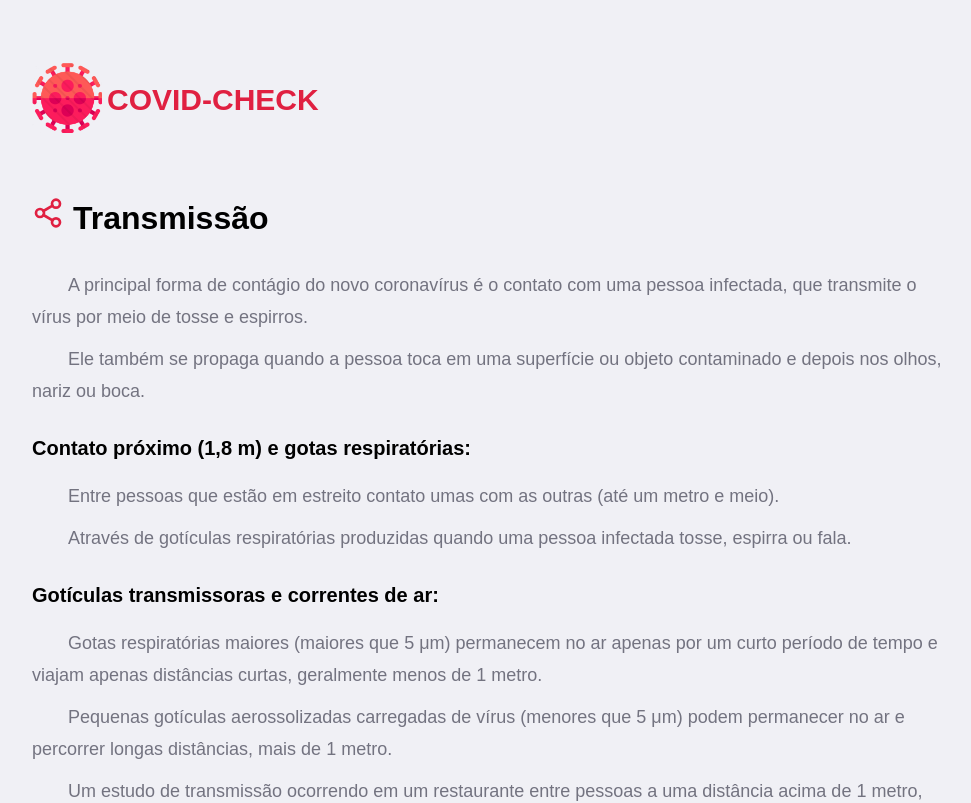
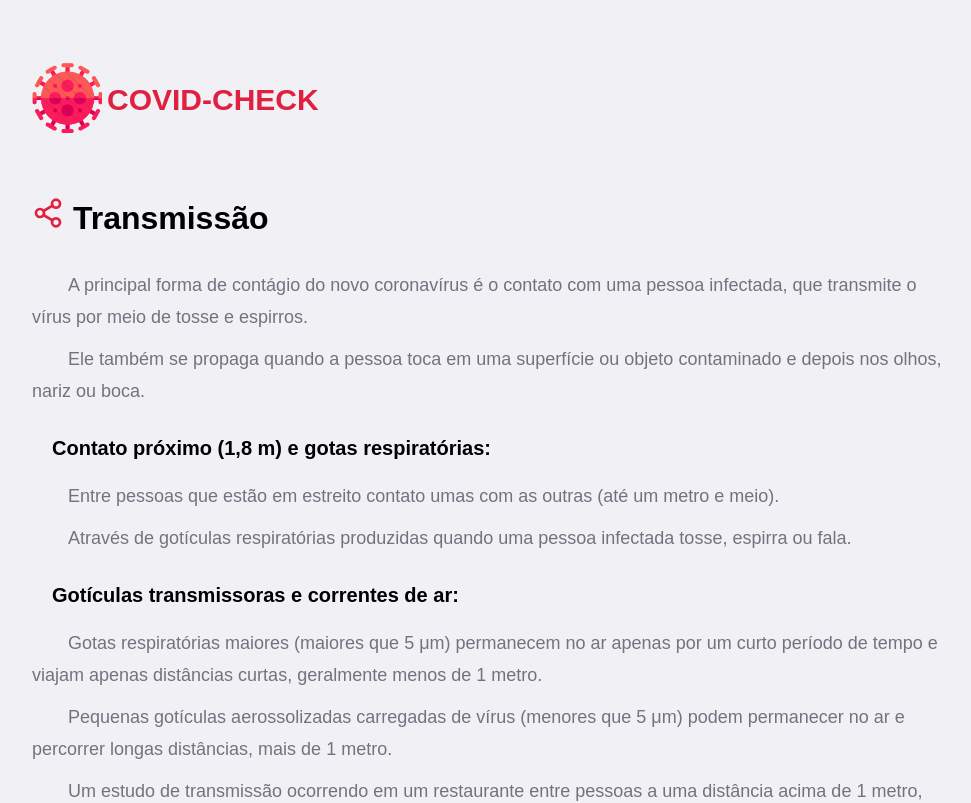
Before and after one commit to KaiqueJuvencio/covid-check, a React (Create React App) app in the folder frontend/: page /transmission in a window 1280 px wide. Shown: the top 803 px of the page, without its empty margins (144-1115 px from the left). Built offline with nearby package versions, Linux system fonts and the light colour scheme; the HTML template or start-up script is replaced by a standard one.

Commit message:
Transmissions padding adjusts

```diff
--- a/frontend/src/pages/Transmission/styles.css
+++ b/frontend/src/pages/Transmission/styles.css
@@ -20,6 +20,7 @@
     padding-bottom: 20px;
     padding-top: 20px;
     font-size: 20px;
+    padding-left: 20px;
 }
 
 .transmission-container .content {
@@ -51,6 +52,7 @@
     line-height: 32px;
     text-indent: 2em;
     padding-bottom: 10px;
+    padding-right: 5px;
 }
 
 .check-in-descricao{
```
